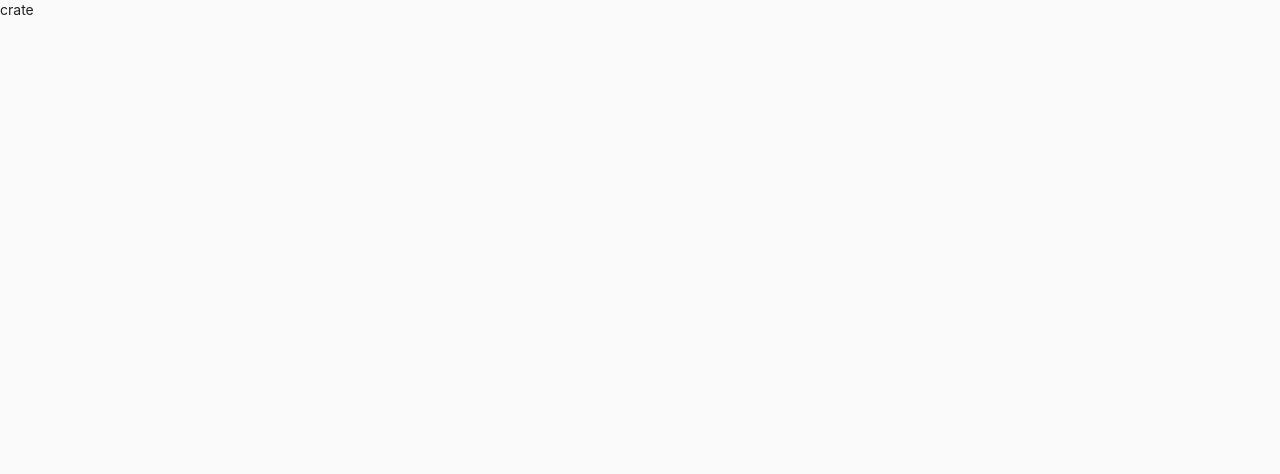
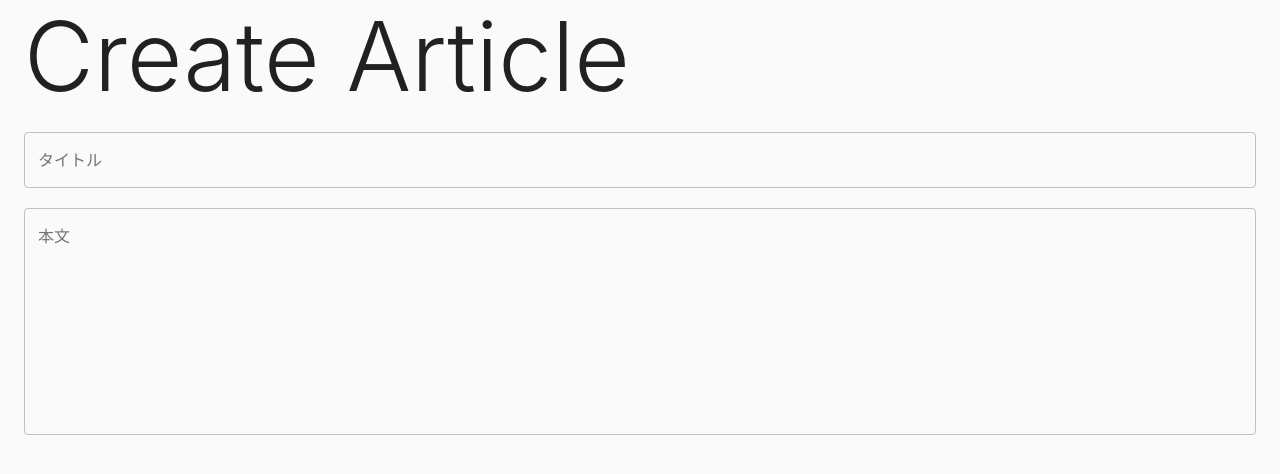
Before and after one commit to KoinoEngineering/pure-react-redux-component, a React (Create React App) app: page /create in a window 1280 px wide. Shown: the top 474 px of the page. Built offline with nearby package versions, Linux system fonts and the light colour scheme.

Commit message:
create articles

```diff
--- a/src/interfaces/State.ts
+++ b/src/interfaces/State.ts
@@ -1,5 +1,7 @@
 import { RouterState } from "connected-react-router";
+import { CreateState } from "src/pages/Create/CreateReducer";
 
 export interface State {
     router: RouterState;
+    create: CreateState;
 }
--- a/src/pages/Create/Create.tsx
+++ b/src/pages/Create/Create.tsx
@@ -1,7 +1,53 @@
 import React from "react";
+import { Container, Grid, Typography, TextField, makeStyles, createStyles } from "@material-ui/core";
+import { useSelector, useDispatch } from "react-redux";
+import { State } from "src/interfaces/State";
+import { CreateState } from "./CreateReducer";
+import { bindActionCreators } from "redux";
+import createActionCreators from "./CreateAction";
+
+const useRowStyle = makeStyles(createStyles({
+    root: {
+        paddingBottom: 20,
+    }
+}));
 
 const Create: React.FC = () => {
-    return <div>crate</div>;
+    const dispatch = useDispatch();
+    const actions = bindActionCreators(createActionCreators, dispatch);
+    const { title, body } = useSelector<State, CreateState>(state => state.create);
+    const rowClases = useRowStyle();
+    return <Container>
+        <Grid container>
+            <Grid id="PageTitleContainer" container classes={rowClases}>
+                <Grid item>
+                    <Typography variant="h1">Create Article</Typography>
+                </Grid>
+            </Grid>
+            <Grid id="TitleContainer" container classes={rowClases}>
+                <Grid item xs={12}>
+                    <TextField
+                        variant="outlined"
+                        value={title}
+                        label="タイトル"
+                        fullWidth
+                        onChange={(e) => actions.changeValues({ title: e.currentTarget.value })} />
+                </Grid>
+            </Grid>
+            <Grid id="BodyContainer" container classes={rowClases}>
+                <Grid item xs={12}>
+                    <TextField
+                        variant="outlined"
+                        value={body}
+                        label="本文"
+                        multiline
+                        rows={10}
+                        fullWidth
+                        onChange={(e) => actions.changeValues({ body: e.currentTarget.value })} />
+                </Grid>
+            </Grid>
+        </Grid>
+    </Container>;
 };
 
 export default Create;
--- /dev/null
+++ b/src/pages/Create/CreateAction.ts
@@ -0,0 +1,21 @@
+import { Action } from "redux";
+import { Payload } from "src/interfaces/Action";
+import { CreateState } from "./CreateReducer";
+
+export enum ActionType {
+    CHANGE_VALUES = "blog-sample/create/CHANGE_VALUES",
+
+}
+
+export interface ChangeValuesAction extends Action<ActionType.CHANGE_VALUES>, Payload<Partial<CreateState>> { }
+
+
+
+export type CreateActions = ChangeValuesAction;
+
+
+const createActionCreators = {
+    changeValues: (payload: ChangeValuesAction["payload"]): ChangeValuesAction => ({ type: ActionType.CHANGE_VALUES, payload }),
+};
+
+export default createActionCreators;
--- /dev/null
+++ b/src/pages/Create/CreateReducer.ts
@@ -0,0 +1,26 @@
+import { Reducer } from "redux";
+import { CreateActions, ActionType } from "./CreateAction";
+
+export interface CreateState {
+    title: string;
+    body: string;
+}
+
+const initialState = (): CreateState => ({
+    title: "",
+    body: ""
+});
+
+const create: Reducer<CreateState, CreateActions> = (state = initialState(), action) => {
+    switch (action.type) {
+        case ActionType.CHANGE_VALUES:
+            return {
+                ...state,
+                ...action.payload
+            };
+        default:
+            return state;
+    }
+};
+
+export default create;
--- /dev/null
+++ b/src/pages/Create/CreateSaga.ts
@@ -0,0 +1,5 @@
+const createSaga = function* () {
+    yield "no saga";
+};
+
+export default createSaga;
--- a/src/reducers/index.ts
+++ b/src/reducers/index.ts
@@ -2,8 +2,10 @@ import { connectRouter } from "connected-react-router";
 import * as H from "history";
 import { combineReducers } from "redux";
 import { State } from "src/interfaces/State";
+import create from "src/pages/Create/CreateReducer";
 
 const createRootReducer = (history: H.History) => combineReducers<State>({
     router: connectRouter(history),
+    create
 });
 export default createRootReducer;
--- a/tsconfig.json
+++ b/tsconfig.json
@@ -21,6 +21,6 @@
         "baseUrl": "."
     },
     "include": [
-        "src"
+        "src",
     ]
 }
```
